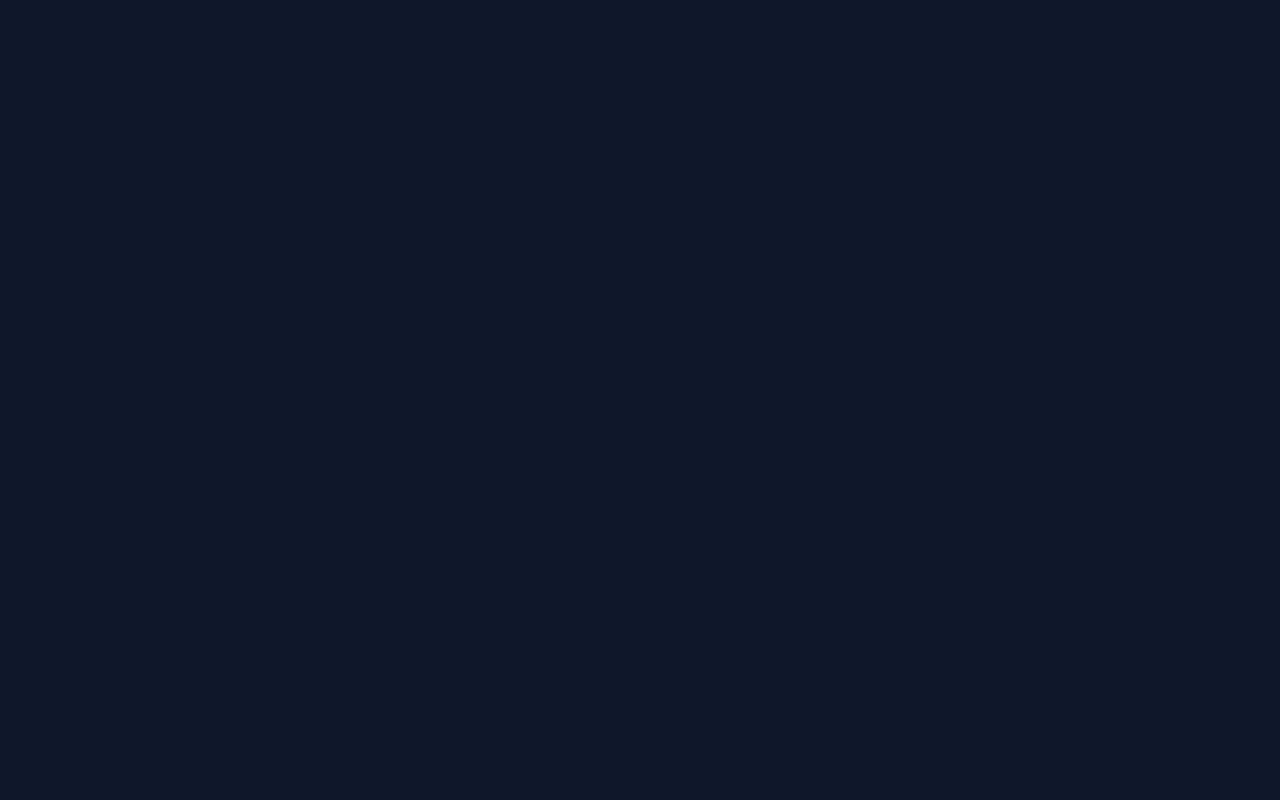
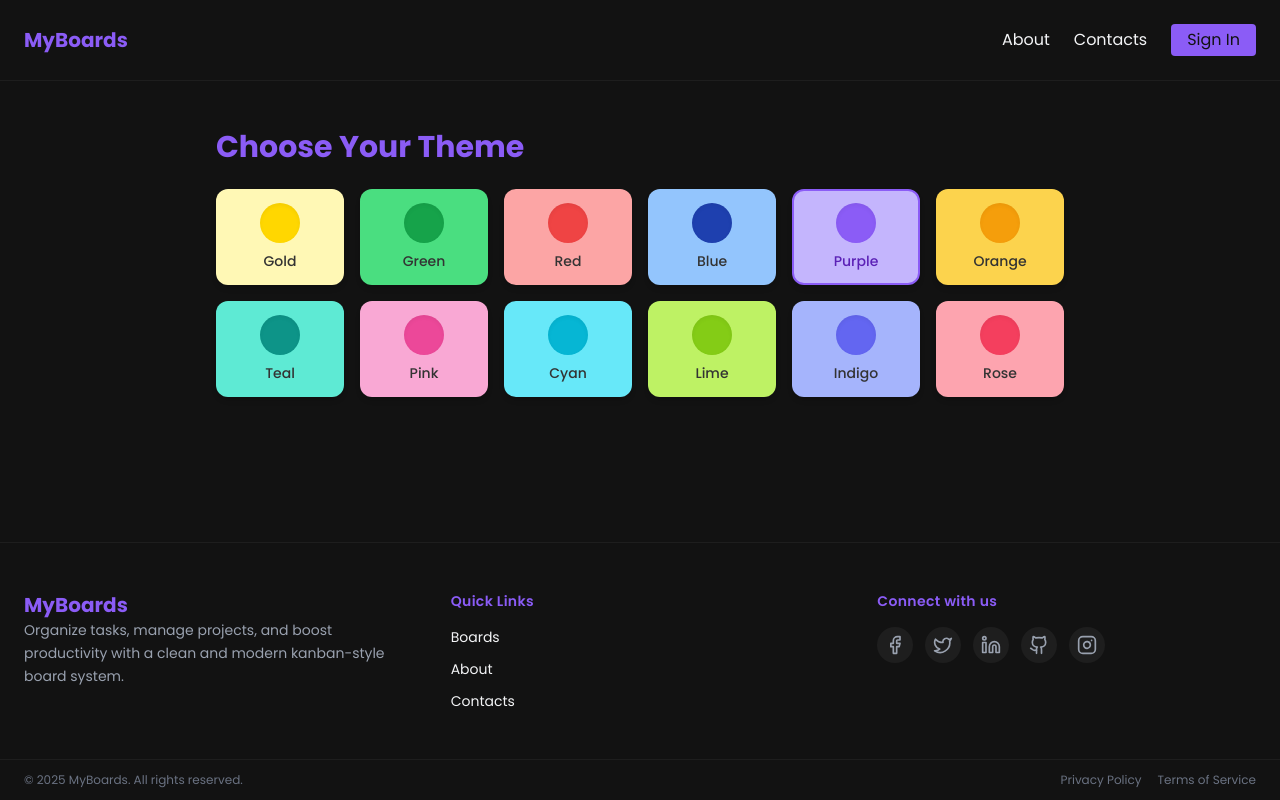
Before and after one commit to jeffmikhaildev/boards-app, a React (Vite) app: page /settings in a window 1280 px wide. Before the commit this address had no page. Built offline with nearby package versions, Linux system fonts and the light colour scheme.

Commit message:
added settings

```diff
--- a/src/App.tsx
+++ b/src/App.tsx
@@ -8,6 +8,7 @@ import Contacts from "./pages/Contacts";
 import Home from "./pages/Home";
 import BoardsList from "./pages/BoardsList";
 import Register from "./pages/Register";
+import Settings from "./pages/Settings";
 
 function App() {
 	const [isLoggedIn, setIsLoggedIn] = useState(false);
@@ -53,6 +54,10 @@ function App() {
 						path="/register"
 						element={<Register setIsLoggedIn={setIsLoggedIn} />}
 					/>
+					<Route
+						path="/settings"
+						element={<Settings />}
+					/>
 				</Route>
 			</Routes>
 		</BrowserRouter>
--- a/src/components/Navbar.tsx
+++ b/src/components/Navbar.tsx
@@ -1,6 +1,6 @@
 import { useState, useEffect } from "react";
 import { Link, useNavigate } from "react-router-dom";
-import { Menu, X } from "lucide-react";
+import { Menu, X, Settings } from "lucide-react";
 
 interface NavbarProps {
 	isLoggedIn: boolean;
@@ -13,7 +13,6 @@ const Navbar: React.FC<NavbarProps> = ({ isLoggedIn, setIsLoggedIn }) => {
 	const navigate = useNavigate();
 
 	useEffect(() => {
-		// Load username from localStorage if logged in
 		if (isLoggedIn) {
 			const storedUser = localStorage.getItem("username");
 			if (storedUser) setUsername(storedUser);
@@ -33,6 +32,11 @@ const Navbar: React.FC<NavbarProps> = ({ isLoggedIn, setIsLoggedIn }) => {
 
 	const handleSignIn = () => {
 		navigate("/login");
+		setIsOpen(false);
+	};
+
+	const goToSettings = () => {
+		navigate("/settings");
 		setIsOpen(false);
 	};
 
@@ -74,10 +78,21 @@ const Navbar: React.FC<NavbarProps> = ({ isLoggedIn, setIsLoggedIn }) => {
 
 					{isLoggedIn ? (
 						<>
-							{/* Modern welcome message */}
+							{/* Welcome message */}
 							<li className="text-gray-200 text-xs font-medium">
 								Hello, <span className="text-primary ml-1">{username}</span>
 							</li>
+
+							{/* Settings icon */}
+							<li>
+								<button
+									onClick={goToSettings}
+									className="p-2 rounded hover:bg-dark-lighter transition"
+									title="Settings">
+									<Settings className="w-5 h-5 text-gray-200" />
+								</button>
+							</li>
+
 							<li>
 								<button
 									onClick={handleLogout}
@@ -132,8 +147,14 @@ const Navbar: React.FC<NavbarProps> = ({ isLoggedIn, setIsLoggedIn }) => {
 					{isLoggedIn ? (
 						<>
 							<p className="text-gray-200 font-medium">
-								Welcome, <span className="text-primary">{username}</span>
+								Hello, <span className="text-primary">{username}</span>
 							</p>
+							<button
+								onClick={goToSettings}
+								className="flex items-center gap-2 bg-dark-lighter text-gray-200 px-3 py-2 rounded hover:opacity-90 transition">
+								<Settings className="w-5 h-5" />
+								Settings
+							</button>
 							<button
 								onClick={handleLogout}
 								className="bg-primary text-dark px-4 py-2 rounded hover:opacity-90 transition">
--- a/src/index.css
+++ b/src/index.css
@@ -52,7 +52,7 @@ html {
 	--breakpoint-500px: 500px;
 } */
 
-@theme {
+/* @theme {
 	--color-primary: #16a34a;
 	--color-primary-dark: #166534;
 	--color-primary-light: #4ade80;
@@ -62,9 +62,9 @@ html {
 	--color-dark-light: #334155;
 
 	--breakpoint-500px: 500px;
-}
+} */
 
-/* @theme {
+@theme {
 	--color-primary: #8b5cf6;
 	--color-primary-dark: #5b21b6;
 	--color-primary-light: #c4b5fd;
@@ -74,7 +74,7 @@ html {
 	--color-dark-light: #2a2a2a;
 
 	--breakpoint-500px: 500px;
-} */
+}
 
 /* @theme {
 	--color-primary: #f59e0b;
--- /dev/null
+++ b/src/pages/Settings.tsx
@@ -0,0 +1,66 @@
+import { useState, useEffect } from "react";
+
+const themes = {
+	gold: { name: "Gold", primary: "#ffd700", primaryDark: "#b8860b", primaryLight: "#fff8b5" },
+	green: { name: "Green", primary: "#16a34a", primaryDark: "#166534", primaryLight: "#4ade80" },
+	red: { name: "Red", primary: "#ef4444", primaryDark: "#b91c1c", primaryLight: "#fca5a5" },
+	blue: { name: "Blue", primary: "#1e40af", primaryDark: "#1e3a8a", primaryLight: "#93c5fd" },
+	purple: { name: "Purple", primary: "#8b5cf6", primaryDark: "#5b21b6", primaryLight: "#c4b5fd" },
+	orange: { name: "Orange", primary: "#f59e0b", primaryDark: "#b45309", primaryLight: "#fcd34d" },
+	teal: { name: "Teal", primary: "#0d9488", primaryDark: "#115e59", primaryLight: "#5eead4" },
+	pink: { name: "Pink", primary: "#ec4899", primaryDark: "#9d174d", primaryLight: "#f9a8d4" },
+	cyan: { name: "Cyan", primary: "#06b6d4", primaryDark: "#0e7490", primaryLight: "#67e8f9" },
+	lime: { name: "Lime", primary: "#84cc16", primaryDark: "#65a30d", primaryLight: "#bef264" },
+	indigo: { name: "Indigo", primary: "#6366f1", primaryDark: "#4338ca", primaryLight: "#a5b4fc" },
+	rose: { name: "Rose", primary: "#f43f5e", primaryDark: "#be123c", primaryLight: "#fda4af" },
+};
+
+const Settings = () => {
+	const [selectedTheme, setSelectedTheme] = useState(localStorage.getItem("theme") || "purple");
+
+	useEffect(() => {
+		applyTheme(selectedTheme);
+	}, [selectedTheme]);
+
+	const applyTheme = (themeKey: string) => {
+		const theme = themes[themeKey as keyof typeof themes];
+		Object.entries(theme).forEach(([key, value]) => {
+			if (key !== "name") {
+				document.documentElement.style.setProperty(`--color-${key.replace(/[A-Z]/g, (m) => "-" + m.toLowerCase())}`, value as string);
+			}
+		});
+		setSelectedTheme(themeKey);
+		localStorage.setItem("theme", themeKey);
+	};
+
+	return (
+		<div className="container mx-auto p-6 max-w-4xl">
+			<h1 className="text-3xl font-bold text-primary mb-6">Choose Your Theme</h1>
+			<div className="grid grid-cols-3 sm:grid-cols-4 md:grid-cols-6 gap-4">
+				{Object.entries(themes).map(([key, theme]) => (
+					<button
+						key={key}
+						onClick={() => applyTheme(key)}
+						className={`
+              flex flex-col items-center justify-center p-3 rounded-xl shadow-md transition-all
+              hover:scale-105 hover:shadow-lg
+              border-2 ${selectedTheme === key ? "border-primary" : "border-transparent"}
+            `}
+						style={{ backgroundColor: theme.primaryLight }}>
+						<div
+							className="w-10 h-10 rounded-full mb-2 shadow-inner"
+							style={{ backgroundColor: theme.primary }}
+						/>
+						<span
+							className="text-sm font-medium"
+							style={{ color: selectedTheme === key ? theme.primaryDark : "#333" }}>
+							{theme.name}
+						</span>
+					</button>
+				))}
+			</div>
+		</div>
+	);
+};
+
+export default Settings;
```
